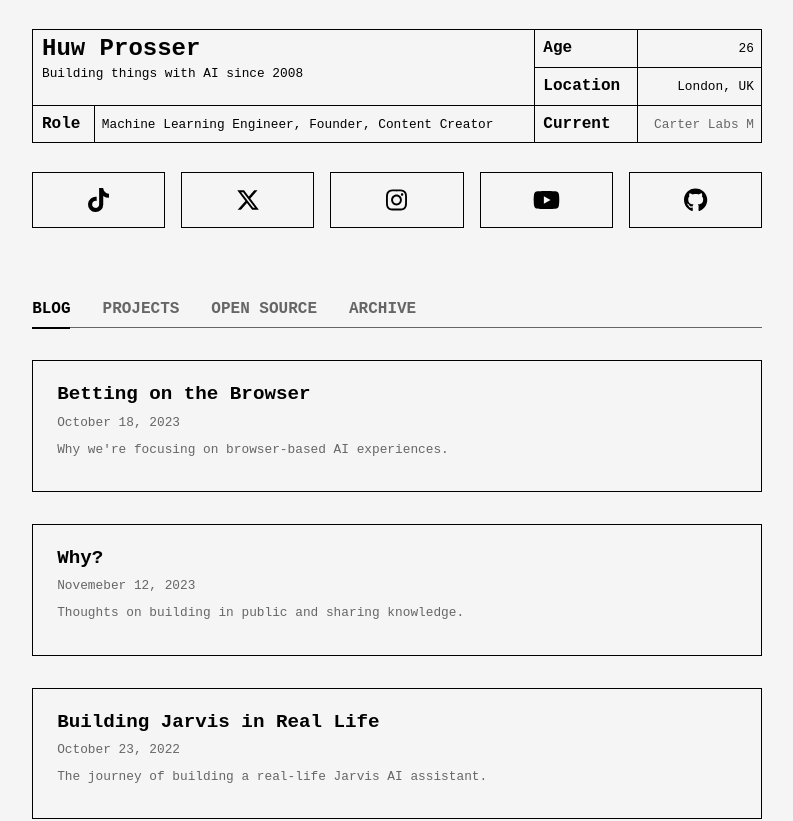
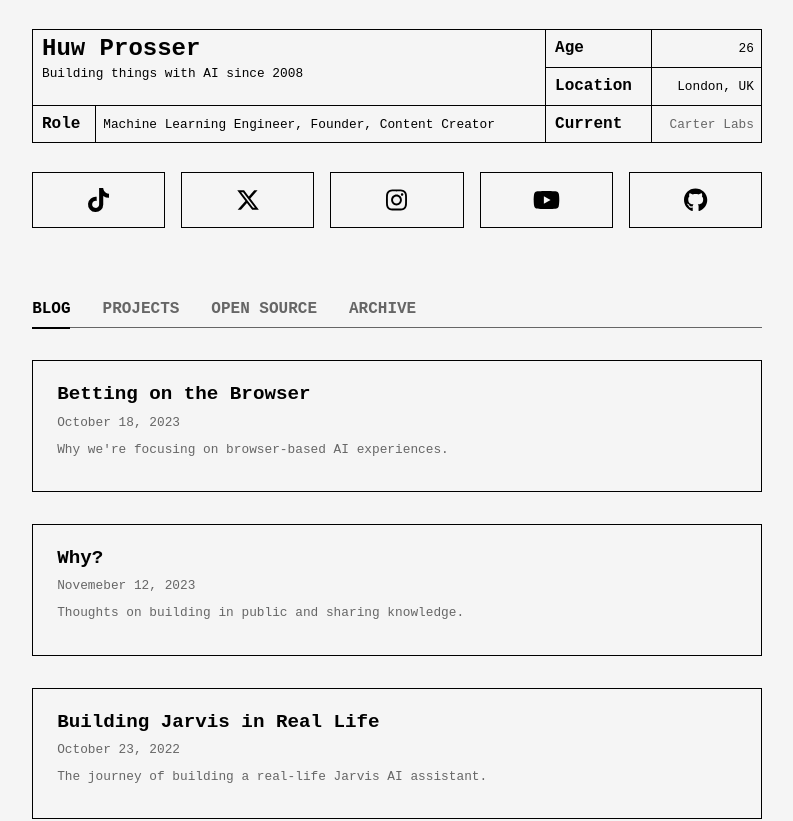
Before and after one commit to huwprosser/huwprosser.github.io, a Next.js app: page / in a window 1280 px wide. Shown: the top 821 px of the page, without its empty margins (243-1036 px from the left). Built offline with nearby package versions, Linux system fonts and the light colour scheme; a web font is replaced by a local one.

Commit message:
Adds correct carter deeplink

```diff
--- a/src/app/page.tsx
+++ b/src/app/page.tsx
@@ -78,11 +78,11 @@ export default function Home() {
                         <th>Current</th>
                         <td className="minor-text">
                             <a
-                                href="carter-app://home?pet=cat"
+                                href="carter-app://home?source=huwprosser"
                                 target="_blank"
                                 rel="noopener"
                             >
-                                Carter Labs M
+                                Carter Labs
                             </a>
                         </td>
                     </tr>
```
